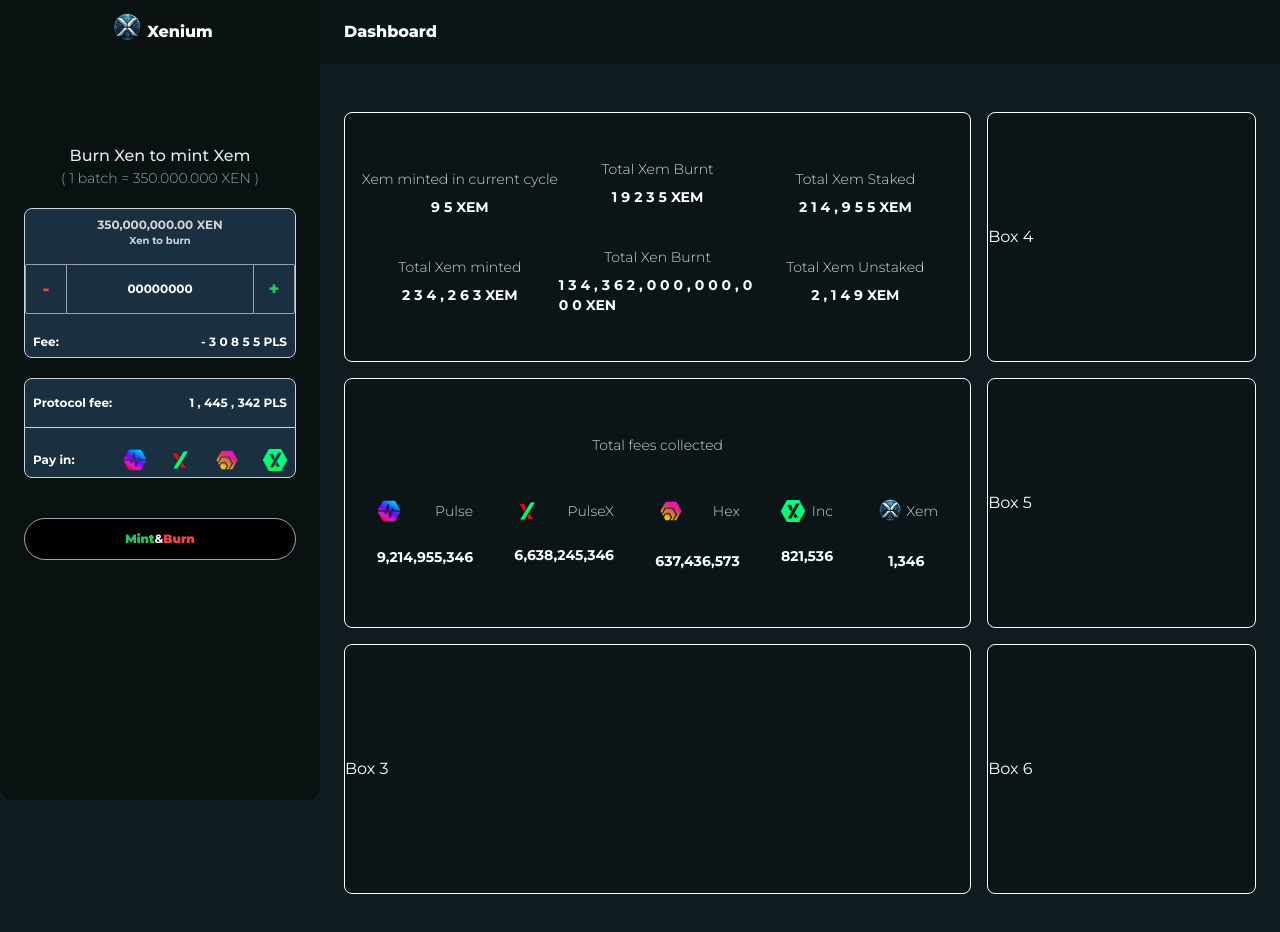
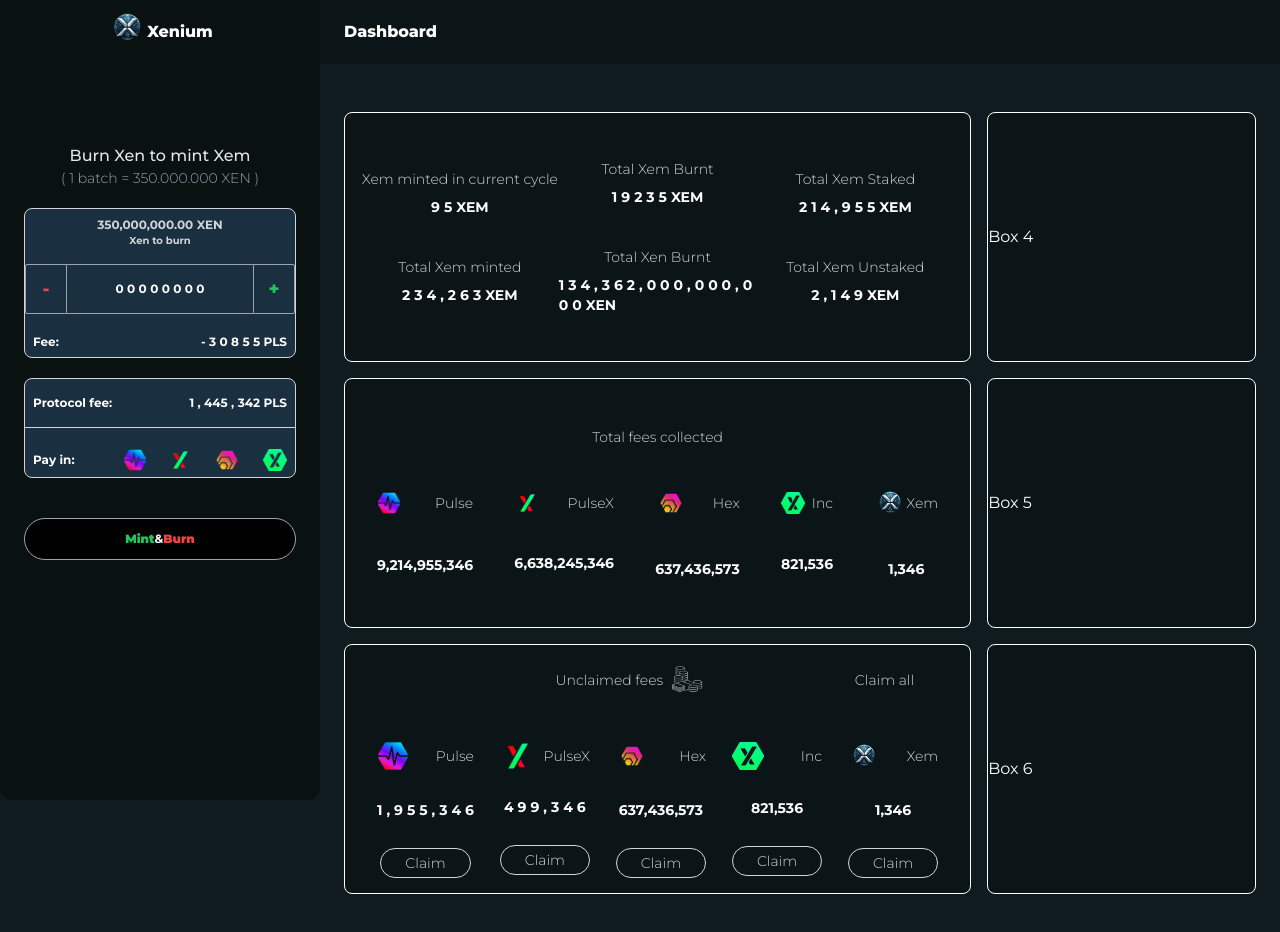
Before and after one commit to Michaeltarimo/Xenium, a Next.js app: page / in a window 1280 px wide. Built offline with nearby package versions, Linux system fonts and the light colour scheme.

Commit message:
updated components

```diff
--- a/src/pages/index.js
+++ b/src/pages/index.js
@@ -8,6 +8,8 @@ import pulse from '@/../public/img/pulse.png';
 import pulsex from '@/../public/img/pulsex.png';
 import hex from '@/../public/img/hex.png';
 import inc from '@/../public/img/inc.png';
+import coinstack from '@/../public/img/coinstack.png';
+
 
 const index = () => {
   return (
@@ -43,7 +45,7 @@ const index = () => {
                   <h1 className="cursor-pointer">-</h1>
                 </nav>
                 <nav className="flex text-xs font-bold items-center justify-center border-t border-b border-gray-400 w-full h-[50px]">
-                  00000000
+                  0 0 0 0 0 0 0 0
                 </nav>
                 <nav className="flex font-bold rounded-r-sm hover:bg-gray-400/50 cursor-pointer transition transition-transform duration-300 hover:scale-105 text-lg font-extrabold text-green-500 items-center justify-center border border-gray-400 w-[60px] h-[50px]">
                   <h1 className="">+</h1>
@@ -66,10 +68,10 @@ const index = () => {
               <nav className="flex w-full text-xs font-bold py-4 px-2 items-center justify-between">
                 <h1>Pay in:</h1>
                 <div className="flex items-center gap-5 justify-center">
-                  <Link href="#"><Image src={pulse} alt="coin" className="w-6 transition transition-transform duration-300 hover:scale-105"/></Link>
-                  <Link href="#"><Image src={pulsex} alt="coin" className="w-6 transition transition-transform duration-300 hover:scale-105"/></Link>
-                  <Link href="#"><Image src={hex} alt="coin" className="w-8 transition transition-transform duration-300 hover:scale-105"/></Link>
-                  <Link href="#"><Image src={inc} alt="coin" className="w-6 transition transition-transform duration-300 hover:scale-105"/></Link>
+                  <Link href="#"><Image src={pulse} alt="coin" className="w-6 transition transition-transform duration-300 hover:scale-105" /></Link>
+                  <Link href="#"><Image src={pulsex} alt="coin" className="w-6 transition transition-transform duration-300 hover:scale-105" /></Link>
+                  <Link href="#"><Image src={hex} alt="coin" className="w-8 transition transition-transform duration-300 hover:scale-105" /></Link>
+                  <Link href="#"><Image src={inc} alt="coin" className="w-6 transition transition-transform duration-300 hover:scale-105" /></Link>
                 </div>
               </nav>
             </div>
@@ -148,7 +150,7 @@ const index = () => {
                       <h1>Total fees collected</h1>
                       <div className="flex w-full items-center justify-between px-4">
 
-                        <nav className="flex flex-col items-center justify-center gap-6">
+                        <nav className="flex flex-col items-center justify-center gap-10">
                           <div className="flex w-full items-center justify-between">
                             <Image src={pulse} alt="pulse logo" className="w-6" />
                             <h1>Pulse</h1>
@@ -156,7 +158,7 @@ const index = () => {
                           <h1 className="font-bold text-white text-sm">9,214,955,346</h1>
                         </nav>
 
-                        <nav className="flex flex-col items-center justify-center gap-6">
+                        <nav className="flex flex-col items-center justify-center gap-10">
                           <div className="flex w-full items-center justify-between">
                             <Image src={pulsex} alt="pulse logo" className="w-6" />
                             <h1>PulseX</h1>
@@ -164,7 +166,7 @@ const index = () => {
                           <h1 className="font-bold text-white text-sm">6,638,245,346</h1>
                         </nav>
 
-                        <nav className="flex flex-col items-center justify-center gap-6">
+                        <nav className="flex flex-col items-center justify-center gap-10">
                           <div className="flex w-full items-center justify-between">
                             <Image src={hex} alt="pulse logo" className="w-8" />
                             <h1>Hex</h1>
@@ -172,7 +174,7 @@ const index = () => {
                           <h1 className="font-bold text-white text-sm">637,436,573</h1>
                         </nav>
 
-                        <nav className="flex flex-col items-center justify-center gap-6">
+                        <nav className="flex flex-col items-center justify-center gap-10">
                           <div className="flex w-full items-center justify-between">
                             <Image src={inc} alt="pulse logo" className="w-6" />
                             <h1>Inc</h1>
@@ -180,7 +182,7 @@ const index = () => {
                           <h1 className="font-bold text-white text-sm">821,536</h1>
                         </nav>
 
-                        <nav className="flex flex-col items-center justify-center gap-6">
+                        <nav className="flex flex-col items-center justify-center gap-10">
                           <div className="flex w-full items-center justify-between">
                             <Image src={logo} alt="pulse logo" className="w-8" />
                             <h1>Xem</h1>
@@ -195,8 +197,76 @@ const index = () => {
 
 
                   {/**Third Box */}
-                  <nav className="flex items-center justify-between border border-white rounded-lg bg-darker w-full h-[250px]">
-                    Box 3
+                  <nav className="flex items-center justify-between border border-white rounded-lg bg-darker w-full px-4 h-[250px]">
+                    <div className="flex flex-col w-full items-center justify-between gap-10 text-gray-300 font-light text-sm">
+
+                      <div className="w-full flex items-center justify-between px-10">
+                        <h1 className="text-transparent">.</h1>
+                        <div className="flex items-center justify-center">
+                          <h1>Unclaimed fees</h1>
+                          <Image src={coinstack} alt="coin stack logo" className="w-10" />
+                        </div>
+                        <h1>Claim all</h1>
+                      </div>
+                      <div className="flex w-full items-center justify-between px-4">
+
+                        <nav className="flex flex-col items-center justify-center gap-7">
+                          <div className="flex w-full items-center justify-between">
+                            <Image src={pulse} alt="pulse logo" className="w-8" />
+                            <h1>Pulse</h1>
+                          </div>
+                          <h1 className="font-bold text-white text-sm">1 , 9 5 5 , 3 4 6</h1>
+                          <button className="flex transition transition-transform duration-300 hover:scale-105 text-sm text-gray-300 py-1 rounded-3xl px-6 border border-gray-300 items-center justify-center">
+                            Claim
+                          </button>
+                        </nav>
+
+                        <nav className="flex flex-col items-center justify-center gap-7">
+                          <div className="flex w-full items-center justify-between">
+                            <Image src={pulsex} alt="pulse logo" className="w-8" />
+                            <h1>PulseX</h1>
+                          </div>
+                          <h1 className="font-bold text-white text-sm">4 9 9 , 3 4 6 </h1>
+                          <button className="flex transition transition-transform duration-300 hover:scale-105 text-sm text-gray-300 py-1 rounded-3xl px-6 border border-gray-300 items-center justify-center">
+                            Claim
+                          </button>
+                        </nav>
+
+                        <nav className="flex flex-col items-center justify-center gap-7">
+                          <div className="flex w-full items-center justify-between">
+                            <Image src={hex} alt="pulse logo" className="w-8" />
+                            <h1>Hex</h1>
+                          </div>
+                          <h1 className="font-bold text-white text-sm">637,436,573</h1>
+                          <button className="flex transition transition-transform duration-300 hover:scale-105 text-sm text-gray-300 py-1 rounded-3xl px-6 border border-gray-300 items-center justify-center">
+                            Claim
+                          </button>
+                        </nav>
+
+                        <nav className="flex flex-col items-center justify-center gap-7">
+                          <div className="flex w-full items-center justify-between">
+                            <Image src={inc} alt="pulse logo" className="w-8" />
+                            <h1>Inc</h1>
+                          </div>
+                          <h1 className="font-bold text-white text-sm">821,536</h1>
+                          <button className="flex transition transition-transform duration-300 hover:scale-105 text-sm text-gray-300 py-1 rounded-3xl px-6 border border-gray-300 items-center justify-center">
+                            Claim
+                          </button>
+                        </nav>
+
+                        <nav className="flex flex-col items-center justify-center gap-7">
+                          <div className="flex w-full items-center justify-between">
+                            <Image src={logo} alt="pulse logo" className="w-8" />
+                            <h1>Xem</h1>
+                          </div>
+                          <h1 className="font-bold text-white text-sm">1,346</h1>
+                          <button className="flex transition transition-transform duration-300 hover:scale-105 text-sm text-gray-300 py-1 rounded-3xl px-6 border border-gray-300 items-center justify-center">
+                            Claim
+                          </button>
+                        </nav>
+
+                      </div>
+                    </div>
                   </nav>
                   {/**End of Third Box */}
 
@@ -232,7 +302,7 @@ const index = () => {
         </div>
 
         <div className="hidden md:flex md:flex-col py-10 px-2 w-full h-screen items-center justify-center">
-          <AnimatedText text="Welcome to Xenium" className="text-xl font-bold text-green-500"/>
+          <AnimatedText text="Welcome to Xenium" className="text-xl font-bold text-green-500" />
           <h1 className="text-sm font-light">Please use Desktop screen to continue ...</h1>
         </div>
       </main>
```
Lines whose indentation alone changed are shown as unchanged.
